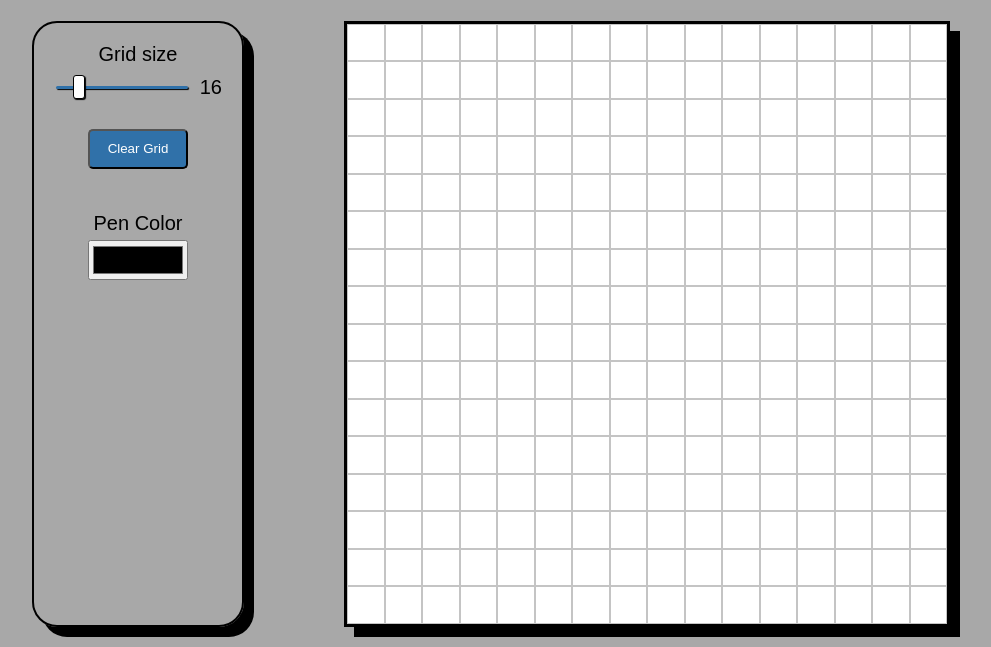
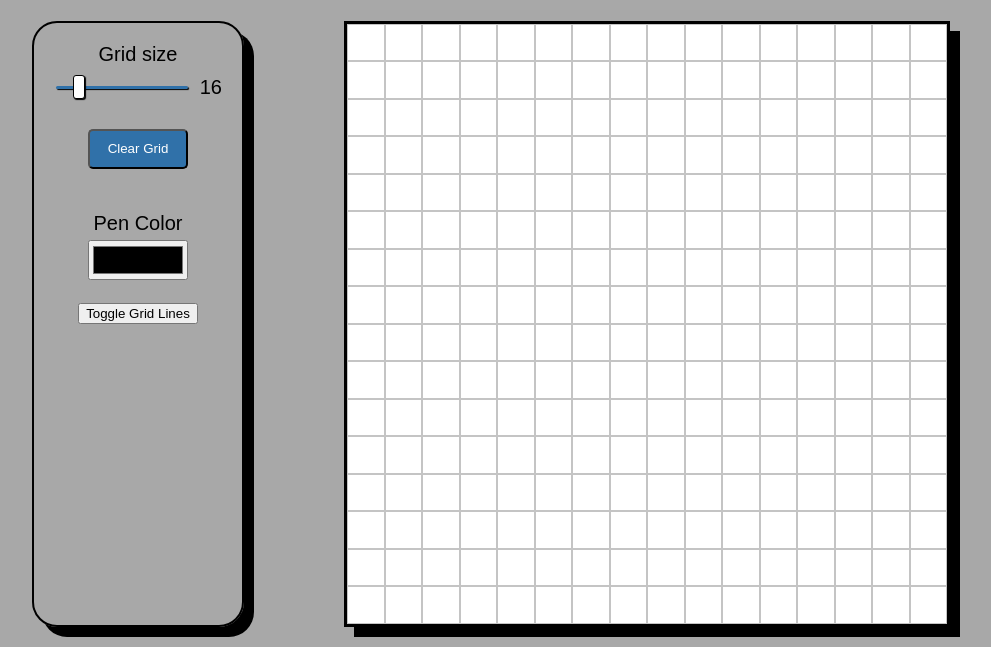
Before and after one commit to SimonO7/odin-etch-a-sketch, a plain HTML site: page index.html in a window 1280 px wide. Shown: the part 153-800 px from the top of the page, without its empty margins (149-1140 px from the left). Drawn offline with Linux system fonts and the light colour scheme.

Commit message:
Add toggle grid lines button

```diff
--- a/index.html
+++ b/index.html
@@ -21,6 +21,8 @@
             <br>
             <label for="color-picker">Pen Color</label>
             <input type="color" value="#000000" id="color-picker">
+            <br>
+            <button id="toggle-grid-lines">Toggle Grid Lines</button>
         </div>
         <div class="grid-section">
             <div class="grid-container"></div>
```
